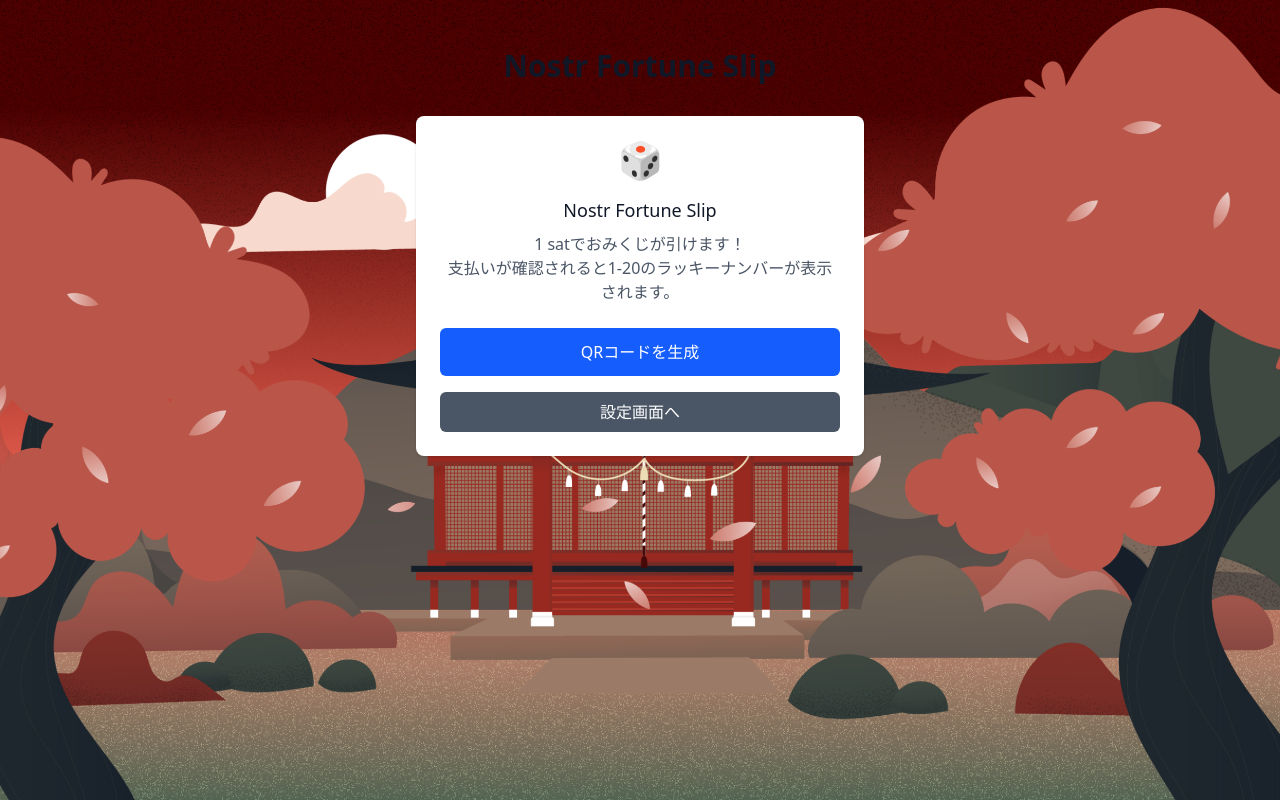
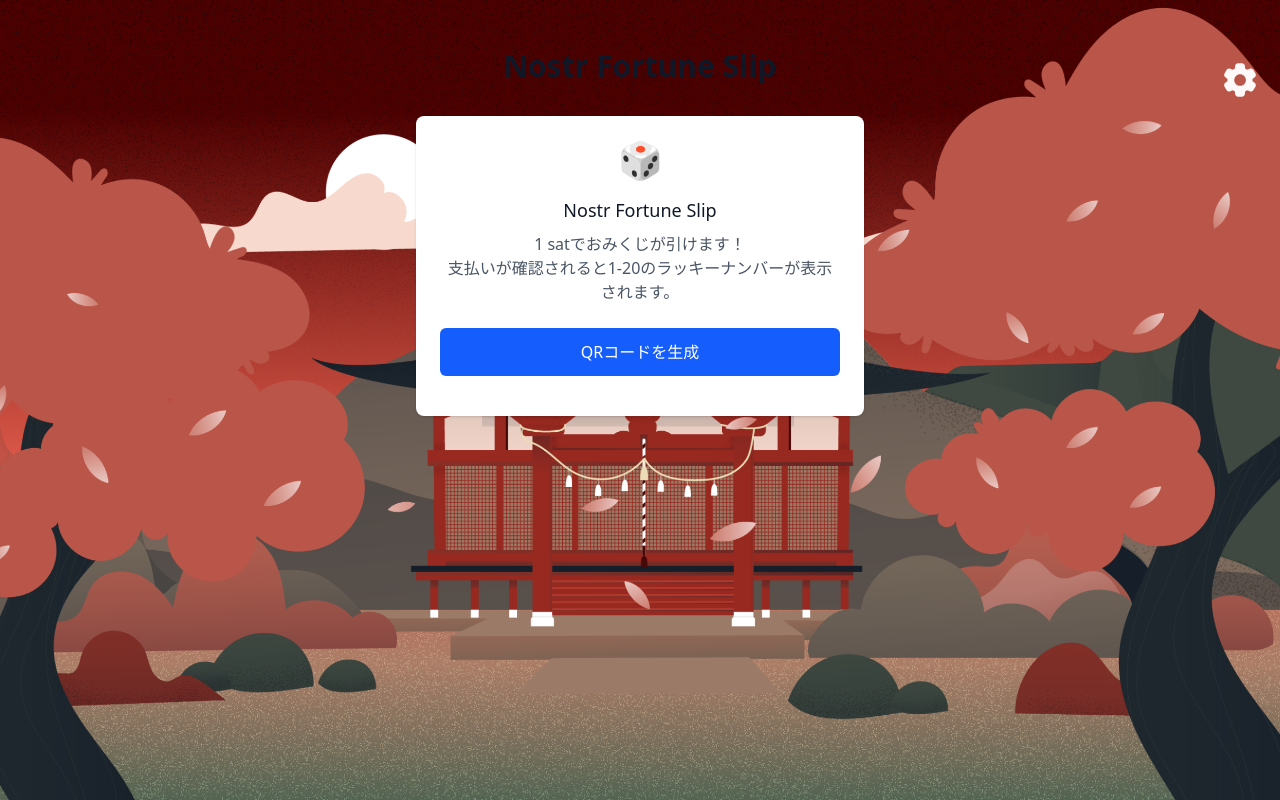
Before and after one commit to ocknamo/nostr-fortune-slip, a SvelteKit app: page / in a window 1280 px wide. Built offline with nearby package versions, Linux system fonts and the light colour scheme.

Commit message:
feat: setting btn

```diff
--- a/src/routes/+page.svelte
+++ b/src/routes/+page.svelte
@@ -2,6 +2,7 @@
 import { goto } from '$app/navigation';
 import { base } from '$app/paths';
 import { onMount, onDestroy } from 'svelte';
+import settingsIcon from '$lib/assets/settings.svg';
 import {
   decodeNsec,
   createTextEvent,
@@ -347,7 +348,16 @@ function showSubmit() {
 }
 </script>
 
-<div class="min-h-screen bg-gray-50 py-12 px-4 sm:px-6 lg:px-8 bg-cover bg-center" style="background-image: url('{backgroundImage}');">
+<div class="min-h-screen bg-gray-50 py-12 px-4 sm:px-6 lg:px-8 bg-cover bg-center relative" style="background-image: url('{backgroundImage}');">
+  <!-- 設定アイコン - 右上に配置 -->
+  <button
+    on:click={navigateToSettings}
+    class="absolute top-14 right-4 w-12 h-12 bg-opacity-70 rounded-full flex items-center justify-center hover:bg-gray-700 transition-colors focus:outline-none focus:ring-2 focus:ring-gray-500 focus:ring-offset-2 z-10"
+    aria-label="設定画面へ"
+  >
+    <img src={settingsIcon} alt="設定" class="w-10 h-10" />
+  </button>
+
   <div class="max-w-md mx-auto">
     <div class="text-center">
       <h1 class="text-3xl font-bold text-gray-900 mb-8">
@@ -493,13 +503,6 @@ function showSubmit() {
           </button>
           {/if}
 
-        <!-- 設定画面への遷移ボタン -->
-        <button
-          on:click={navigateToSettings}
-          class="w-full bg-gray-600 hover:bg-gray-700 text-white font-medium py-2 px-4 rounded-md transition-colors focus:outline-none focus:ring-2 focus:ring-gray-500 focus:ring-offset-2"
-        >
-          設定画面へ
-        </button>
       </div>
     </div>
   </div>
```
